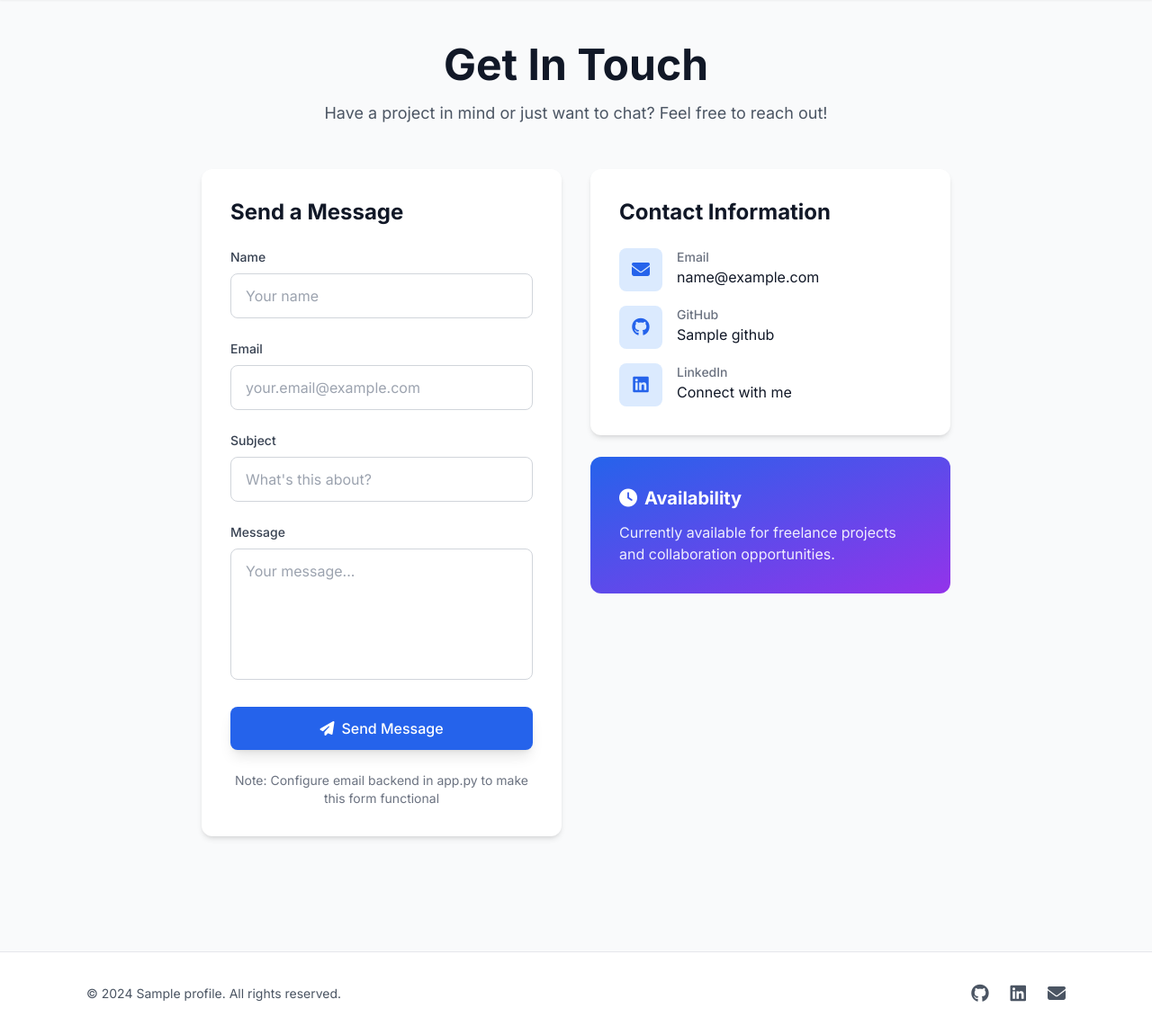
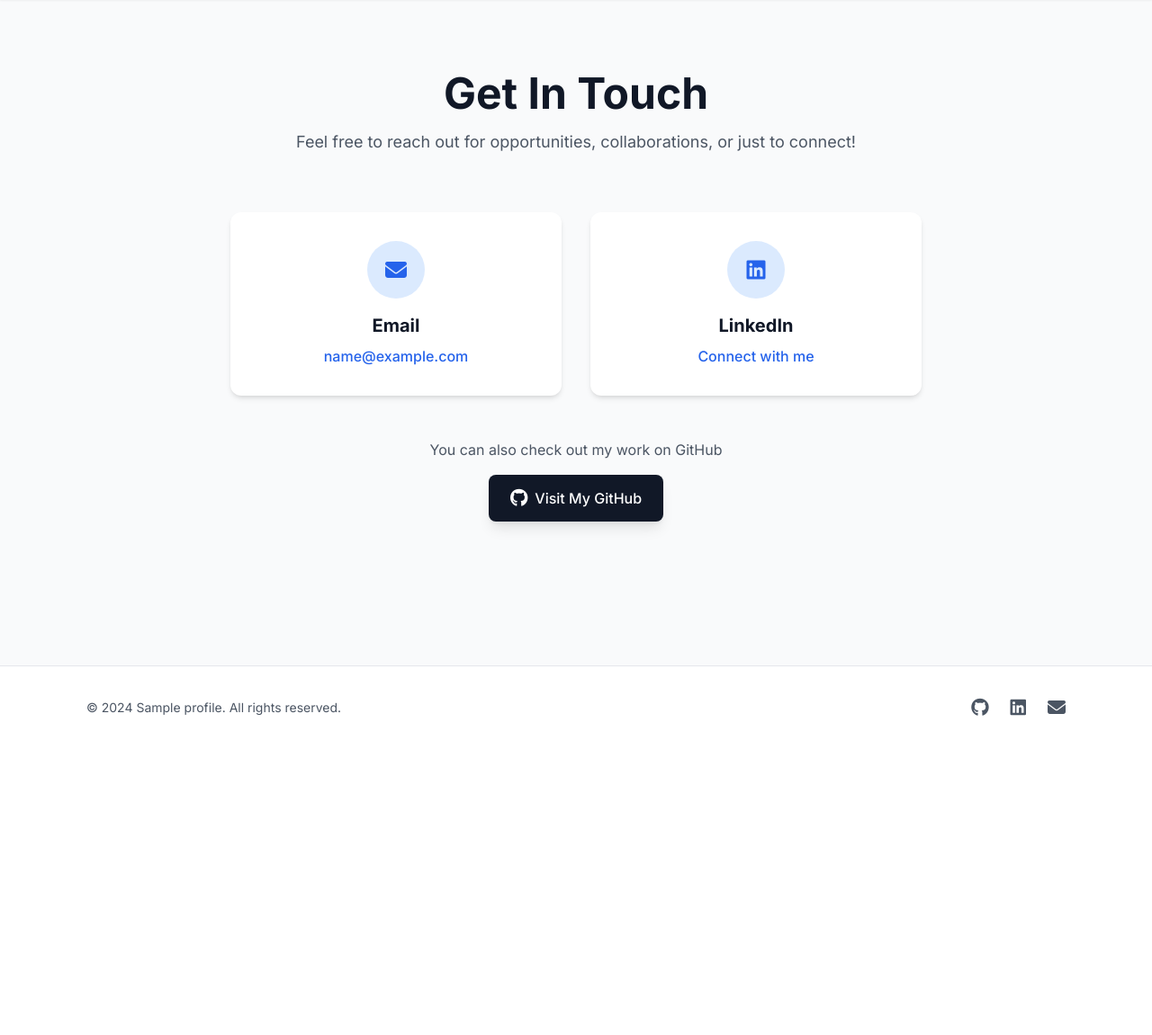
Before and after one commit to lmb2327/LB-Website, a Flask app: template templates/contact.html in a window 1280 px wide. Shown: the part 64-1215 px from the top of the page at 90% size. After the commit the page ends 860 px from the top, so only its background shows below. Run offline with Flask 3, Linux system fonts and the light colour scheme; the template is opened without the code that fills it: most values are stand-ins (such as "Sample title", 1, 10 or a date in 2020); some libraries are stand-ins or nearby versions.

Commit message:
fixed basic issuse

```diff
--- a/templates/contact.html
+++ b/templates/contact.html
@@ -3,105 +3,51 @@
 {% block title %}Contact - {{ profile.name }}{% endblock %}
 
 {% block content %}
-<div class="fade-in max-w-4xl mx-auto px-4 sm:px-6 lg:px-8 py-12">
+<div class="fade-in max-w-4xl mx-auto px-4 sm:px-6 lg:px-8 py-20">
     <!-- Header -->
-    <div class="text-center mb-12">
+    <div class="text-center mb-16">
         <h1 class="text-4xl md:text-5xl font-bold text-gray-900 mb-4">Get In Touch</h1>
         <p class="text-lg text-gray-600 max-w-2xl mx-auto">
-            Have a project in mind or just want to chat? Feel free to reach out!
+            Feel free to reach out for opportunities, collaborations, or just to connect!
         </p>
     </div>
 
-    <div class="grid grid-cols-1 md:grid-cols-2 gap-8">
-        <!-- Contact Form -->
-        <div class="bg-white rounded-xl p-8 shadow-md">
-            <h2 class="text-2xl font-bold text-gray-900 mb-6">Send a Message</h2>
-            <form class="space-y-6">
-                <div>
-                    <label for="name" class="block text-sm font-medium text-gray-700 mb-2">Name</label>
-                    <input type="text" id="name" name="name"
-                           class="w-full px-4 py-3 border border-gray-300 rounded-lg focus:ring-2 focus:ring-blue-600 focus:border-transparent transition"
-                           placeholder="Your name" required>
+    <!-- Contact Cards -->
+    <div class="grid grid-cols-1 md:grid-cols-2 gap-8 max-w-3xl mx-auto">
+        <!-- Email Card -->
+        <a href="mailto:{{ profile.email }}" class="bg-white rounded-xl p-8 shadow-md card-hover block">
+            <div class="flex flex-col items-center text-center">
+                <div class="w-16 h-16 bg-blue-100 rounded-full flex items-center justify-center mb-4">
+                    <i class="fas fa-envelope text-blue-600 text-2xl"></i>
                 </div>
-                <div>
-                    <label for="email" class="block text-sm font-medium text-gray-700 mb-2">Email</label>
-                    <input type="email" id="email" name="email"
-                           class="w-full px-4 py-3 border border-gray-300 rounded-lg focus:ring-2 focus:ring-blue-600 focus:border-transparent transition"
-                           placeholder="your.email@example.com" required>
-                </div>
-                <div>
-                    <label for="subject" class="block text-sm font-medium text-gray-700 mb-2">Subject</label>
-                    <input type="text" id="subject" name="subject"
-                           class="w-full px-4 py-3 border border-gray-300 rounded-lg focus:ring-2 focus:ring-blue-600 focus:border-transparent transition"
-                           placeholder="What's this about?" required>
-                </div>
-                <div>
-                    <label for="message" class="block text-sm font-medium text-gray-700 mb-2">Message</label>
-                    <textarea id="message" name="message" rows="5"
-                              class="w-full px-4 py-3 border border-gray-300 rounded-lg focus:ring-2 focus:ring-blue-600 focus:border-transparent transition resize-none"
-                              placeholder="Your message..." required></textarea>
-                </div>
-                <button type="submit"
-                        class="w-full px-6 py-3 bg-blue-600 text-white font-medium rounded-lg hover:bg-blue-700 transition shadow-lg hover:shadow-xl">
-                    <i class="fas fa-paper-plane mr-2"></i>Send Message
-                </button>
-                <p class="text-sm text-gray-500 text-center">
-                    Note: Configure email backend in app.py to make this form functional
-                </p>
-            </form>
-        </div>
-
-        <!-- Contact Information -->
-        <div class="space-y-6">
-            <div class="bg-white rounded-xl p-8 shadow-md">
-                <h2 class="text-2xl font-bold text-gray-900 mb-6">Contact Information</h2>
-                <div class="space-y-4">
-                    <div class="flex items-start">
-                        <div class="flex-shrink-0 w-12 h-12 bg-blue-100 rounded-lg flex items-center justify-center">
-                            <i class="fas fa-envelope text-blue-600 text-xl"></i>
-                        </div>
-                        <div class="ml-4">
-                            <p class="text-sm font-medium text-gray-500">Email</p>
-                            <a href="mailto:{{ profile.email }}" class="text-gray-900 hover:text-blue-600 transition">
-                                {{ profile.email }}
-                            </a>
-                        </div>
-                    </div>
-                    <div class="flex items-start">
-                        <div class="flex-shrink-0 w-12 h-12 bg-blue-100 rounded-lg flex items-center justify-center">
-                            <i class="fab fa-github text-blue-600 text-xl"></i>
-                        </div>
-                        <div class="ml-4">
-                            <p class="text-sm font-medium text-gray-500">GitHub</p>
-                            <a href="{{ profile.github }}" target="_blank" class="text-gray-900 hover:text-blue-600 transition">
-                                {{ profile.github.split('/')[-1] }}
-                            </a>
-                        </div>
-                    </div>
-                    <div class="flex items-start">
-                        <div class="flex-shrink-0 w-12 h-12 bg-blue-100 rounded-lg flex items-center justify-center">
-                            <i class="fab fa-linkedin text-blue-600 text-xl"></i>
-                        </div>
-                        <div class="ml-4">
-                            <p class="text-sm font-medium text-gray-500">LinkedIn</p>
-                            <a href="{{ profile.linkedin }}" target="_blank" class="text-gray-900 hover:text-blue-600 transition">
-                                Connect with me
-                            </a>
-                        </div>
-                    </div>
-                </div>
-            </div>
-
-            <!-- Availability -->
-            <div class="bg-gradient-to-br from-blue-600 to-purple-600 rounded-xl p-8 text-white">
-                <h3 class="text-xl font-bold mb-3">
-                    <i class="fas fa-clock mr-2"></i>Availability
-                </h3>
-                <p class="opacity-90">
-                    Currently available for freelance projects and collaboration opportunities.
+                <h3 class="text-xl font-bold text-gray-900 mb-2">Email</h3>
+                <p class="text-blue-600 font-medium hover:underline">
+                    {{ profile.email }}
                 </p>
             </div>
-        </div>
+        </a>
+
+        <!-- LinkedIn Card -->
+        <a href="{{ profile.linkedin }}" target="_blank" class="bg-white rounded-xl p-8 shadow-md card-hover block">
+            <div class="flex flex-col items-center text-center">
+                <div class="w-16 h-16 bg-blue-100 rounded-full flex items-center justify-center mb-4">
+                    <i class="fab fa-linkedin text-blue-600 text-2xl"></i>
+                </div>
+                <h3 class="text-xl font-bold text-gray-900 mb-2">LinkedIn</h3>
+                <p class="text-blue-600 font-medium hover:underline">
+                    Connect with me
+                </p>
+            </div>
+        </a>
+    </div>
+
+    <!-- Optional: GitHub Link -->
+    <div class="text-center mt-12">
+        <p class="text-gray-600 mb-4">You can also check out my work on GitHub</p>
+        <a href="{{ profile.github }}" target="_blank" class="inline-flex items-center px-6 py-3 bg-gray-900 text-white font-medium rounded-lg hover:bg-gray-800 transition shadow-lg">
+            <i class="fab fa-github text-xl mr-2"></i>
+            Visit My GitHub
+        </a>
     </div>
 </div>
 {% endblock %}
```
Also changed, not shown: templates/index.html (+0 -27 lines).
